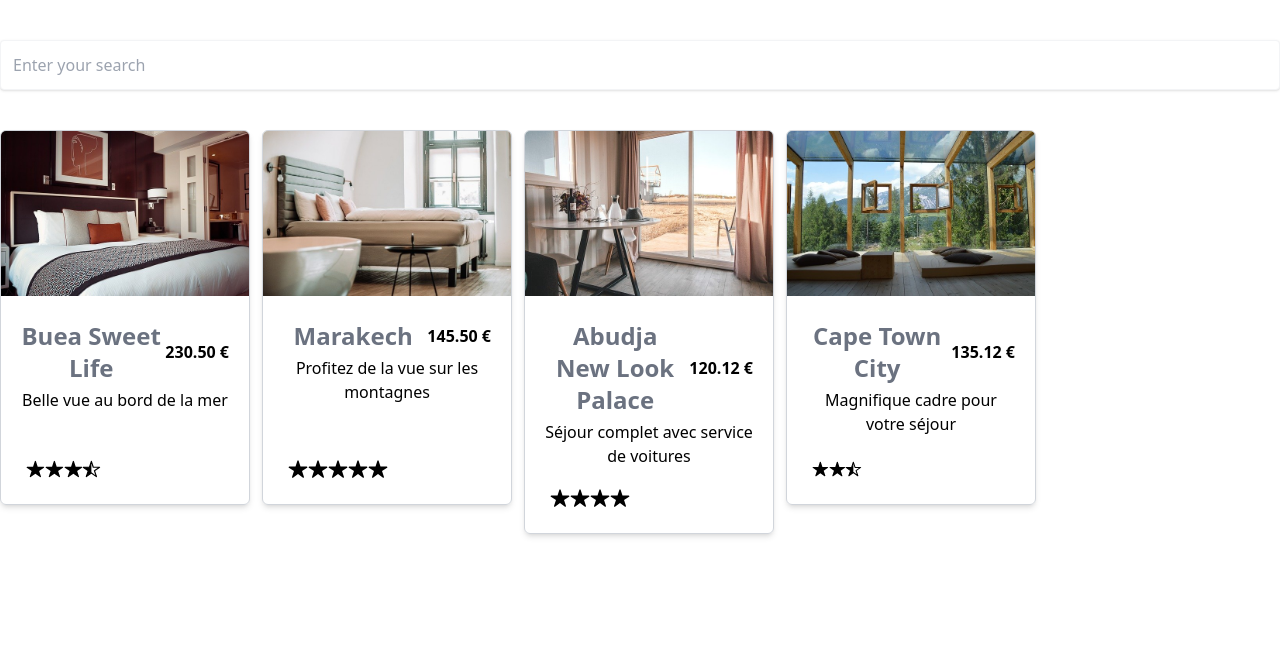
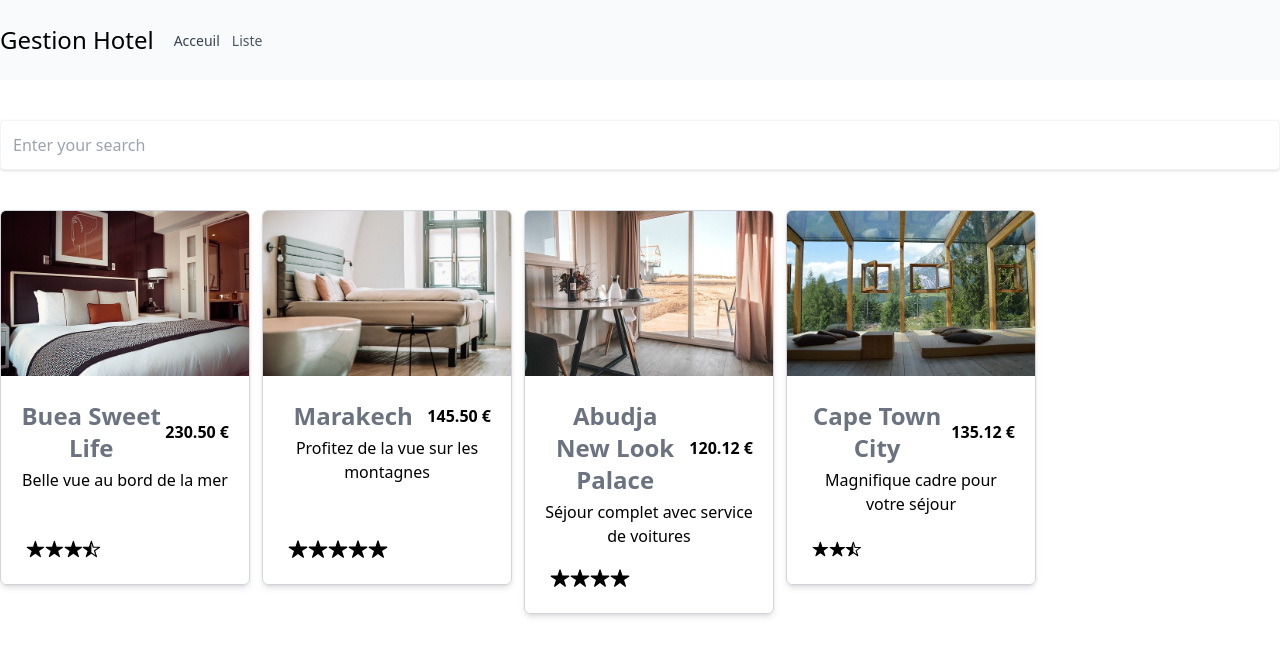
Before and after one commit to NdekoCode/hotel-management, an Angular app: page / in a window 1280 px wide. Shown: the top 656 px of the page. Built offline with nearby package versions, Linux system fonts and the light colour scheme; data requests are answered from the project's data file.

Commit message:
feat: add navbar

```diff
--- a/src/app/app.component.html
+++ b/src/app/app.component.html
@@ -1,3 +1,4 @@
+<app-navbar />
 <main class="container">
 	<router-outlet />
 </main>
--- a/src/app/app.module.ts
+++ b/src/app/app.module.ts
@@ -14,6 +14,7 @@ import { StarRatingComponent } from './shared/components/star-rating/star-rating
 import { ReplaceCommaPipe } from './shared/pipes/replace-comma.pipe';
 import { SingleHotelComponent } from './pages/single-hotel/single-hotel.component';
 import { NotFoundComponent } from './pages/not-found/not-found.component';
+import { NavbarComponent } from './shared/components/navbar/navbar.component';
 registerLocaleData(localeFr, 'fr');
 @NgModule({
 	declarations: [
@@ -26,6 +27,7 @@ registerLocaleData(localeFr, 'fr');
 		StarRatingComponent,
   SingleHotelComponent,
   NotFoundComponent,
+  NavbarComponent,
 	],
 	imports: [BrowserModule, AppRoutingModule, HttpClientModule, FormsModule],
 	providers: [],
--- a/src/app/shared/components/hotel-card/hotel-card.component.html
+++ b/src/app/shared/components/hotel-card/hotel-card.component.html
@@ -27,5 +27,5 @@
 		<p>{{ hotel.description }}</p>
 	</div>
 	<app-star-rating [rating]="hotel.rating" />
-	<a [routerLink]="'/hotels/' + hotel.id" class="absolute inset-0 block"></a>
+	<a [routerLink]="['/hotels', hotel.id]" class="absolute inset-0 block"></a>
 </article>
--- /dev/null
+++ b/src/app/shared/components/navbar/navbar.component.html
@@ -0,0 +1,23 @@
+<nav class="bg-slate-50">
+	<div class="container min-h-[80px] flex flex-wrap items-center gap-5">
+		<a href="#" class="text-2xl font-medium">Gestion Hotel</a>
+		<ul class="flex flex-wrap items-center gap-3">
+			<li>
+				<a
+					routerLink="/"
+					class="text-sm text-gray-600"
+					routerLinkActive="text-gray-700 text-base font-medium"
+					>Acceuil</a
+				>
+			</li>
+			<li>
+				<a
+					routerLink="/Liste"
+					class="text-sm text-gray-600"
+					routerLinkActive="text-gray-700 text-base font-medium"
+					>Liste</a
+				>
+			</li>
+		</ul>
+	</div>
+</nav>
```
Also changed, not shown: src/app/shared/components/navbar/navbar.component.ts (added, +10 -0 lines), src/app/shared/components/navbar/navbar.component.scss (added), 1 other file (tests, documents, lock files or other folders).
